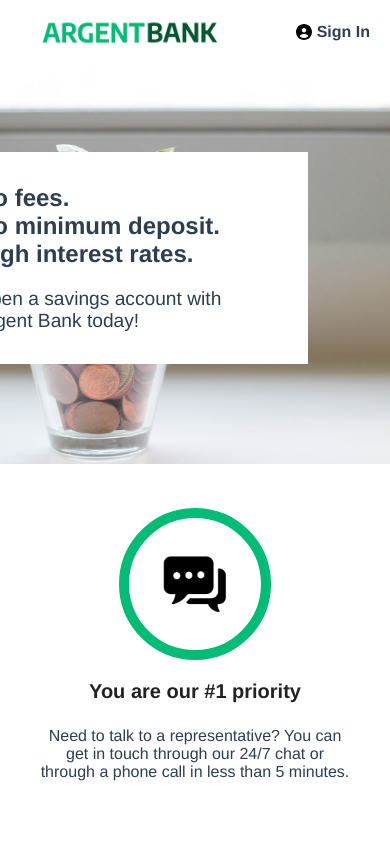
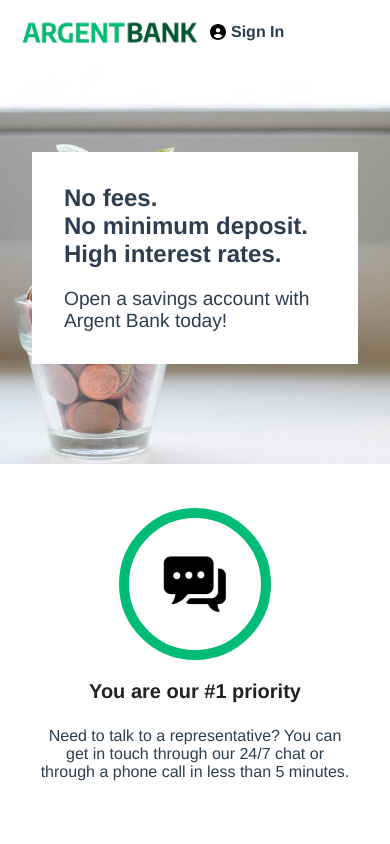
Before and after one commit to jimmylelievre/JimmyLelievre_13_11052022, a React (Create React App) app: page / in a window 390 px wide. Shown: the top 844 px of the page. Built offline with nearby package versions, Linux system fonts and the light colour scheme.

Commit message:
Update css responsive

```diff
--- a/src/components/Header.js
+++ b/src/components/Header.js
@@ -37,7 +37,7 @@ const Header = ({ user, name }) => {
               <UserCircle />
               <li>{name}</li>
 
-              <NavLink onClick={signOut} to="/">
+              <NavLink className="sign-out" onClick={signOut} to="/">
                 {" "}
                 <SignOut />
                 <li>Sign Out</li>
--- a/src/components/SignInContent.js
+++ b/src/components/SignInContent.js
@@ -1,6 +1,5 @@
 import React from "react";
 import { useDispatch, useSelector } from "react-redux";
-import { useNavigate } from "react-router-dom";
 import { userLogin } from "../feature/auth.slice";
 import UserCircle from "./icons/UserCircle";
 import { Navigate } from "react-router-dom";
@@ -18,7 +17,6 @@ const SignInContent = () => {
   const username = useSelector((state) => state.user.username);
 
   const dispatch = useDispatch();
-  const navigate = useNavigate();
   const logged = useLogged();
 
   /**
@@ -32,7 +30,6 @@ const SignInContent = () => {
       .then((res) => {
         dispatch(userLogin(res.data.body.token));
         localStorage.setItem("token", res.data.body.token);
-        navigate("/profile");
       })
       .catch((err) => {
         console.log(err);
--- a/src/pages/Profile.js
+++ b/src/pages/Profile.js
@@ -57,7 +57,7 @@ const Profile = () => {
                   name="lastName"
                   onChange={(e) => dispatch(setLastName(e.target.value))}
                   type="text"
-                  value={userData.lastName}
+                  value={lastName}
                 />
               </div>
               <div>
--- a/src/styles/components/_banner.scss
+++ b/src/styles/components/_banner.scss
@@ -26,3 +26,15 @@
     margin-top: 20px;
   }
 }
+@media (max-width: 720px) {
+  .banner {
+    .banner-content {
+      margin: auto auto;
+      position: absolute;
+      top: 120px;
+      right: auto;
+      width: auto;
+      margin: 2rem;
+    }
+  }
+}
--- a/src/styles/components/_header.scss
+++ b/src/styles/components/_header.scss
@@ -21,3 +21,17 @@
     display: flex;
   }
 }
+@media (max-width: 720px) {
+  .header {
+    a {
+      margin-left: 0;
+    }
+    .main-nav {
+      padding: 5px 10px;
+      justify-content: flex-start;
+    }
+    .sign-out {
+      margin-left: 10px;
+    }
+  }
+}
```
Also changed, not shown: 1 other file (tests, documents, lock files or other folders).
